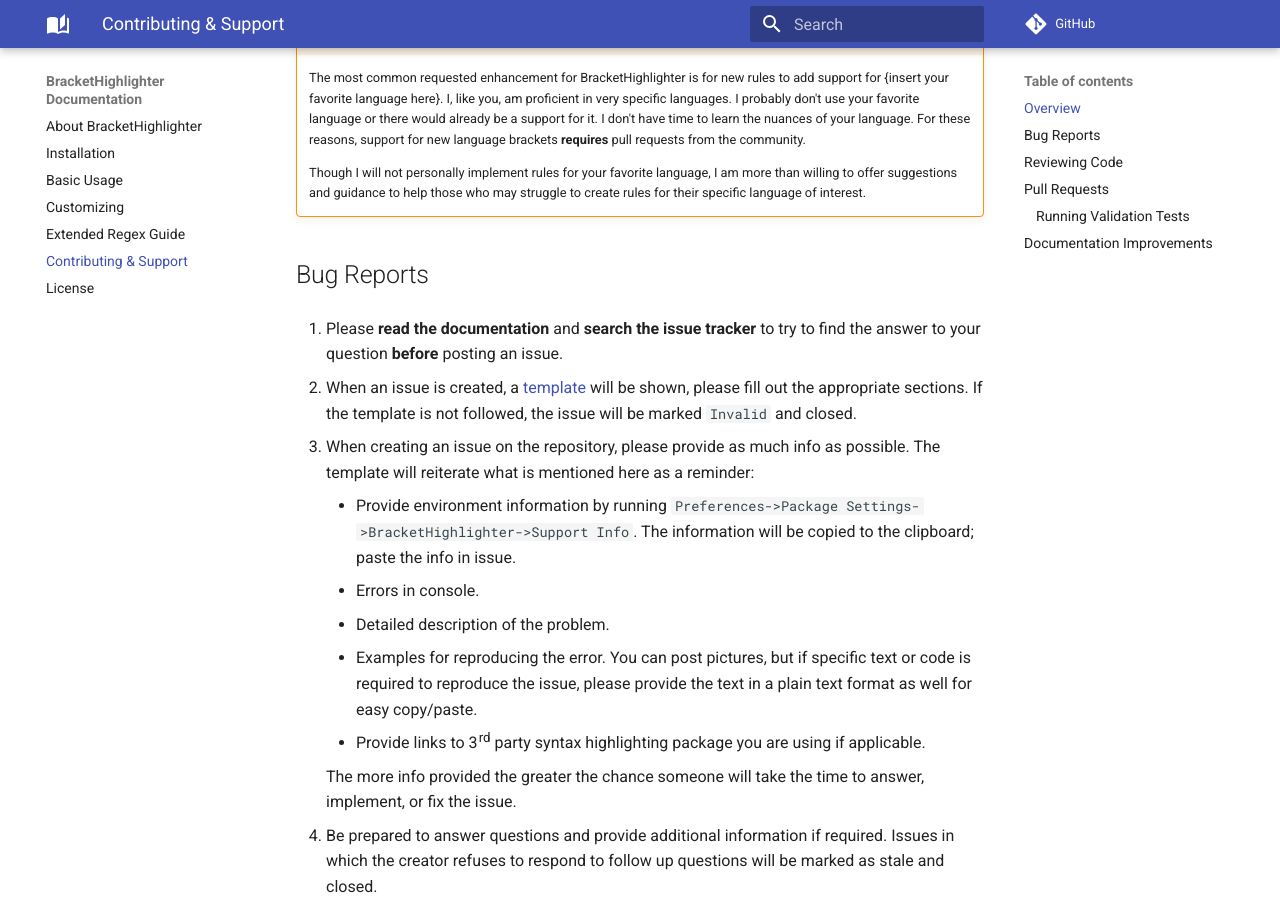
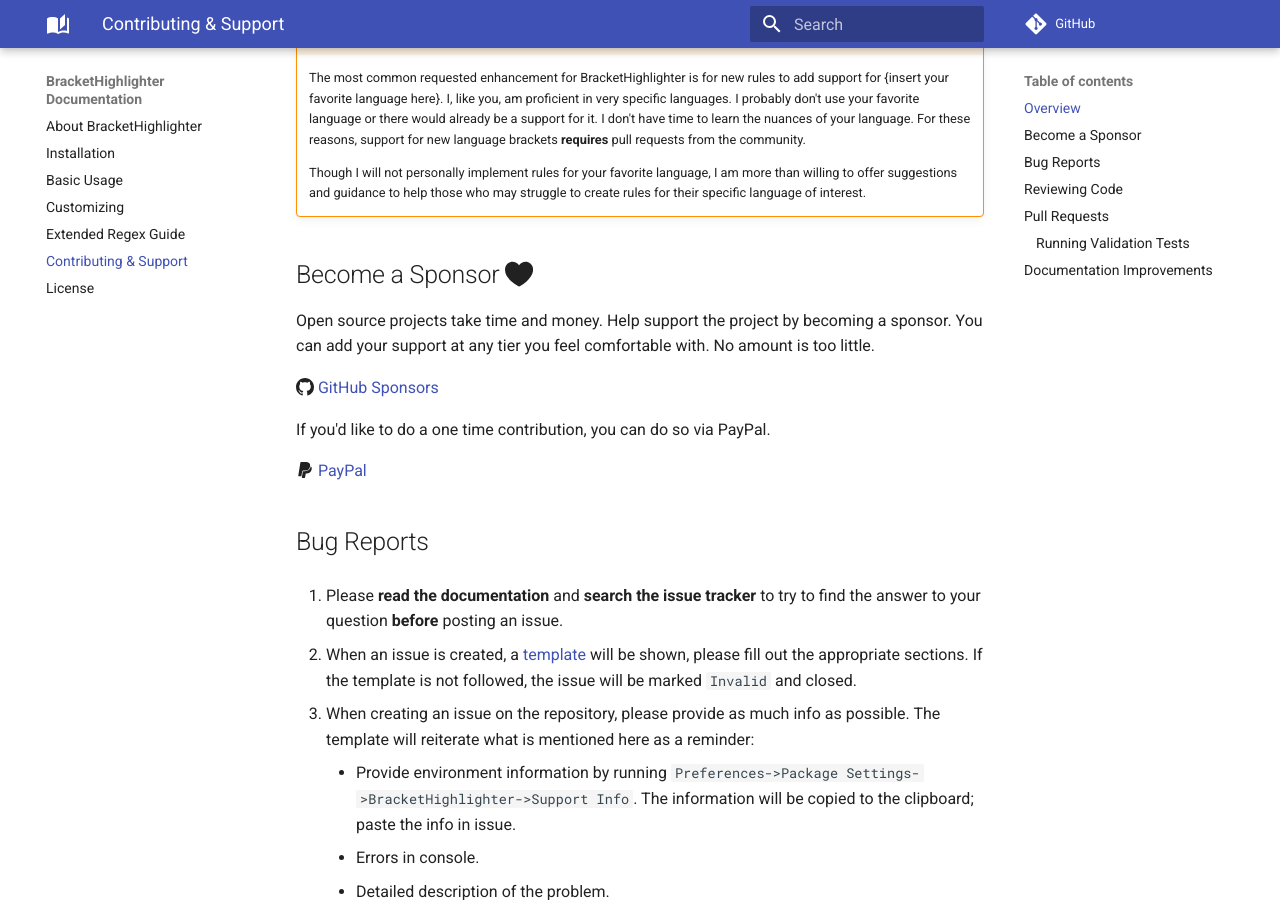
Before and after one commit to facelessuser/BracketHighlighter, an MkDocs documentation site: the page built from docs/src/markdown/contributing.md, in a window 1280 px wide and 900 px high, scrolled down 672 px. Built offline with MkDocs 1.6.1 and Material for MkDocs 9.7.7, drawn with Linux system fonts in a browser that asks for light colours; comment, search, counter and statistics services are not loaded.

Commit message:
Bugfix/html attr (#564)

```diff
--- /dev/null
+++ b/FUNDING.yml
@@ -0,0 +1,3 @@
+github: facelessuser
+custom:
+  - "https://www.paypal.me/facelessuser"
--- a/docs/src/markdown/contributing.md
+++ b/docs/src/markdown/contributing.md
@@ -18,6 +18,17 @@
     The most common requested enhancement for BracketHighlighter is for new rules to add support for \{insert your favorite language here}.  I, like you, am proficient in very specific languages.  I probably don't use your favorite language or there would already be a support for it.  I don't have time to learn the nuances of your language.  For these reasons, support for new language brackets **requires** pull requests from the community.
 
     Though I will not personally implement rules for your favorite language, I am more than willing to offer suggestions and guidance to help those who may struggle to create rules for their specific language of interest.
+
+## Become a Sponsor :octicons-heart-fill-16:{: .heart-throb}
+
+Open source projects take time and money. Help support the project by becoming a sponsor. You can add your support at
+any tier you feel comfortable with. No amount is too little.
+
+:octicons-mark-github-16: [GitHub Sponsors ](https://github.com/sponsors/facelessuser)
+
+If you'd like to do a one time contribution, you can do so via PayPal.
+
+:fontawesome-brands-paypal: [PayPal](https://www.paypal.me/facelessuser)
 
 ## Bug Reports
 
--- a/docs/src/requirements.txt
+++ b/docs/src/requirements.txt
@@ -1,4 +1,4 @@
-mkdocs_pymdownx_material_extras>=1.0.6
+mkdocs_pymdownx_material_extras>=1.0.7
 mkdocs-git-revision-date-localized-plugin
 mkdocs-minify-plugin
 pyspelling
--- /dev/null
+++ b/docs/theme/announce.html
@@ -0,0 +1,5 @@
+<a href="{{ 'about/contributing/#contributing--support' | url }}">Sponsorship</a>
+is now available!
+<span class="twemoji heart-throb">
+  <svg xmlns="http://www.w3.org/2000/svg" width="16" height="16" viewBox="0 0 16 16"><path fill-rule="evenodd" d="M7.655 14.916L8 14.25l.345.666a.752.752 0 01-.69 0zm0 0L8 14.25l.345.666.002-.001.006-.003.018-.01a7.643 7.643 0 00.31-.17 22.08 22.08 0 003.433-2.414C13.956 10.731 16 8.35 16 5.5 16 2.836 13.914 1 11.75 1 10.203 1 8.847 1.802 8 3.02 7.153 1.802 5.797 1 4.25 1 2.086 1 0 2.836 0 5.5c0 2.85 2.045 5.231 3.885 6.818a22.075 22.075 0 003.744 2.584l.018.01.006.003h.002z"/></svg>
+</span>
--- a/mkdocs.yml
+++ b/mkdocs.yml
@@ -9,6 +9,7 @@
 docs_dir: docs/src/markdown
 theme:
   name: material
+  custom_dir: docs/theme
   palette:
     primary: drac-purple
     accent: drac-purple
@@ -72,6 +73,7 @@
       separator: "\uff0b"
   - pymdownx.details:
   - pymdownx.tabbed:
+  - pymdownx.saneheaders:
 
 extra:
   social:
```
Also changed, not shown: 1 other file.
